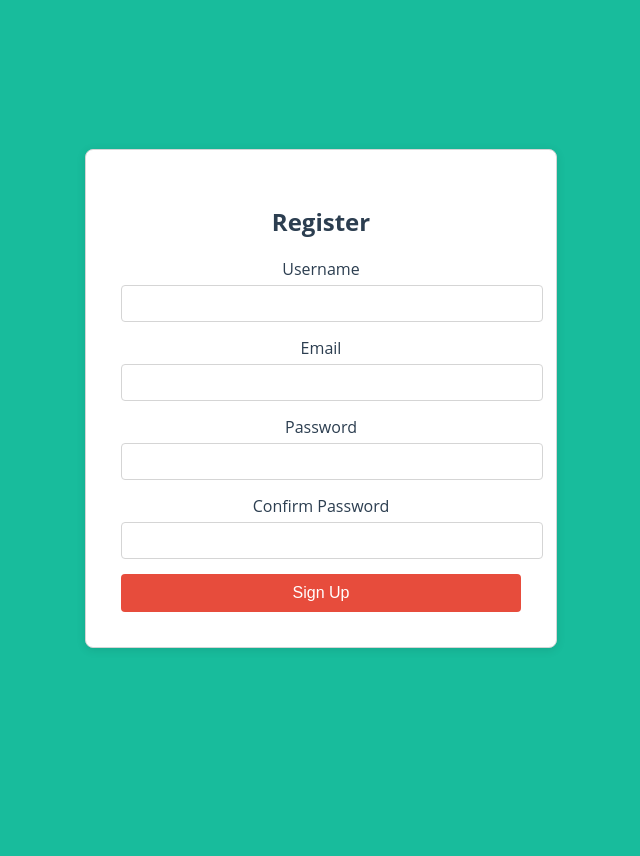
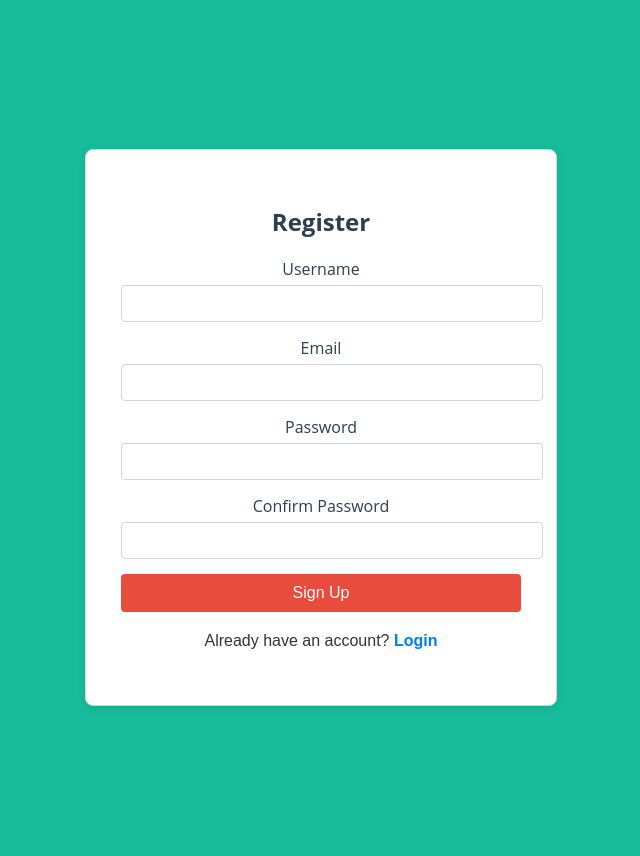
Before and after one commit to Masayaelvin/The_Idea_guy, a Flask app: page /register in a window 1280 px wide. Shown: the part 94-950 px from the top of the page, without its empty margins (319-959 px from the left). Before the commit the page ends 742 px from the top, so only its background shows below. Run offline with Flask 3, Linux system fonts and the light colour scheme; some libraries are stand-ins or nearby versions.

Commit message:
already have an account register

```diff
--- a/the_idea/static/css/register.css
+++ b/the_idea/static/css/register.css
@@ -55,3 +55,27 @@ body {
 .btn:hover {
     background-color: #16A085;
 }
+
+.link {
+    font-family: 'Arial', sans-serif;
+    font-size: 16px;
+    color: #333;
+    text-align: center;
+    margin: 20px 0;
+}
+
+.link a {
+    color: #007bff;
+    text-decoration: none;
+    font-weight: bold;
+    transition: color 0.3s, text-decoration 0.3s;
+}
+
+.link a:hover {
+    color: #0056b3;
+    text-decoration: underline;
+}
+
+.link a:active {
+    color: #003d80;
+}
--- a/the_idea/templates/login.html
+++ b/the_idea/templates/login.html
@@ -36,6 +36,9 @@
                 <button type="submit" class="btn">
                     {{form.submit.label}}
                 </button>
+                <div class="link">
+                    <p>Don't have an account? <a href="{{url_for('register')}}">Register</a></p>
+                </div>
             </form>
         </section>
     </main>
--- a/the_idea/templates/register.html
+++ b/the_idea/templates/register.html
@@ -59,6 +59,9 @@
                     {{form.submit.label}}
                 </button>
             </form>
+            <div class="link">
+                Already have an account? <a href="{{url_for('login')}}">Login</a>
+            </div>
         </section>
     </main>
 </body>
```
Also changed, not shown: the_idea/static/css/login.css (+24 -0 lines).
